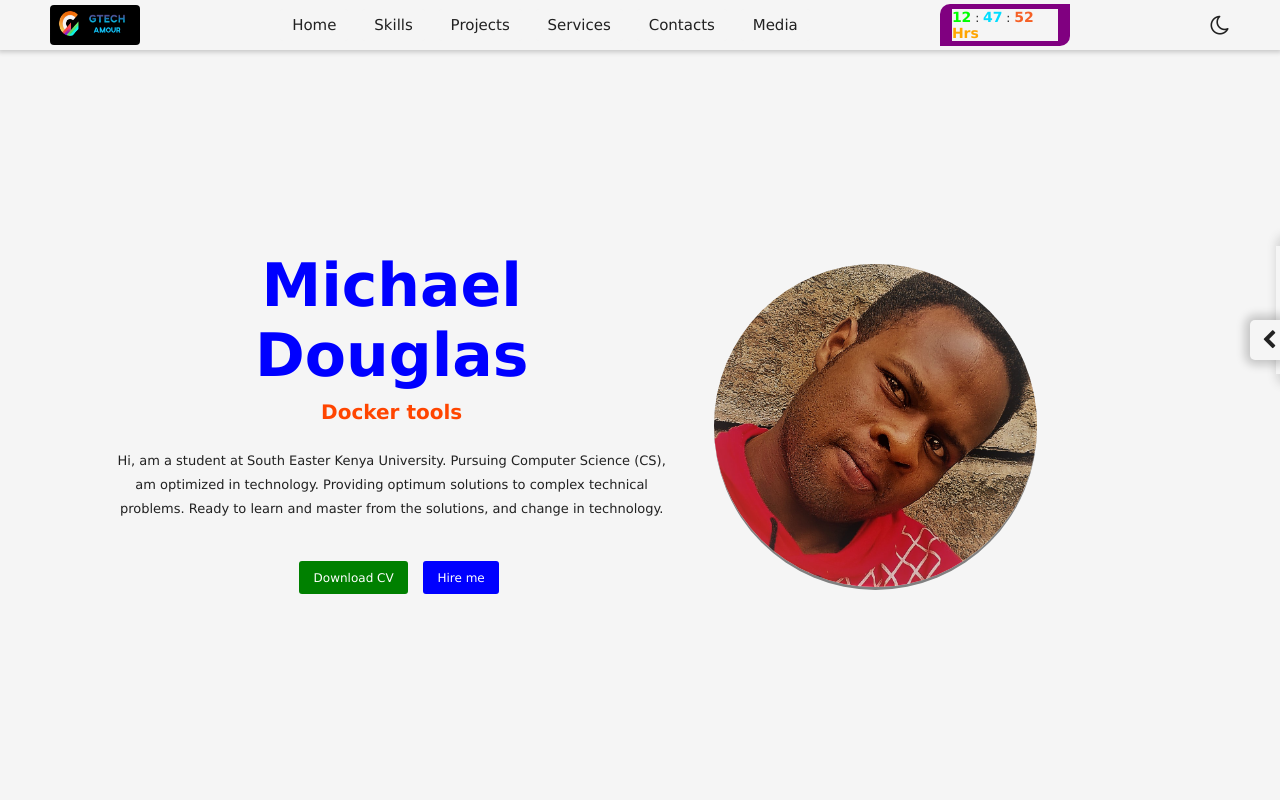
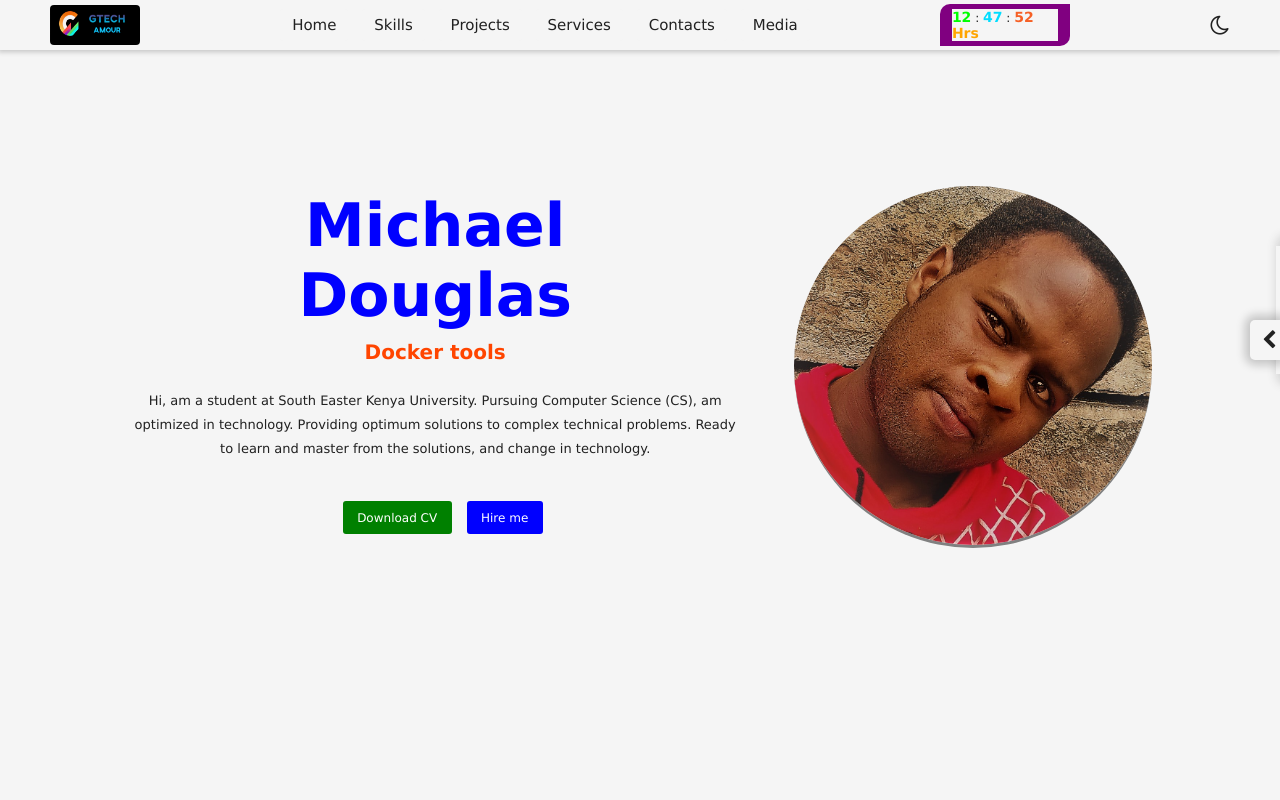
Before and after one commit to michaeldouglasvg/MyPortifolio.app, a plain HTML site: page index.html in a window 1280 px wide. Shown: the top 800 px of the page. Drawn offline with Linux system fonts and the light colour scheme.

Commit message:
portifolio

```diff
--- a/styles/index.scss
+++ b/styles/index.scss
@@ -61,8 +61,6 @@ html{
 body{
     width: 100%;
     height: 100vh;
-    color: var(--secondaryColor);
-    background: var(--primaryColor);
     transition: all 500ms;
 }
 
@@ -205,24 +203,22 @@ body{
     // start of the home page
     .home{
         width: 100%;
-        padding-top: 20px;
         color: var(--secondaryColor);
         background: var(--primaryColor);
+        // background-image: url("../images/slides/mainprofile.jpg");
+        // background-position: center;
+        // background-size: cover;
         @media only screen and (min-width: 426px){
             height: 80vh;
-            margin-top: 30px;
         }
         @media only screen and (min-width: 769px){
             overflow-x: hidden;
-            will-change: 90%;
-            height: 90vh;
-            margin-top: 100px;
+            width: 100%;
+            height: 95vh;
         }
         @media only screen and (min-width: 1025px){
-            overflow-x: hidden;
-            will-change: 90%;
-            max-width: 90%;
-            margin-top: 150px;
+            width: 100%;
+            height: 95vh;
         }
 
         &__compined{
@@ -237,16 +233,19 @@ body{
                 width: 80%;
                 margin: 10px auto;
                 flex-direction: row;
+                margin-top: 60px;
             }
             @media only screen and (min-width: 769px){
                 flex-direction: row;
                 margin: 10px auto;
                 flex-direction: row;
+                margin-top: 150px;
             }
             @media only screen and (min-width: 1025px){
                 flex-direction: row;
                 margin: 10px auto;
                 flex-direction: row;
+                margin-top: 120px;
             }
         }
 
```
Also changed, not shown: styles/index.css, 1 other file.
